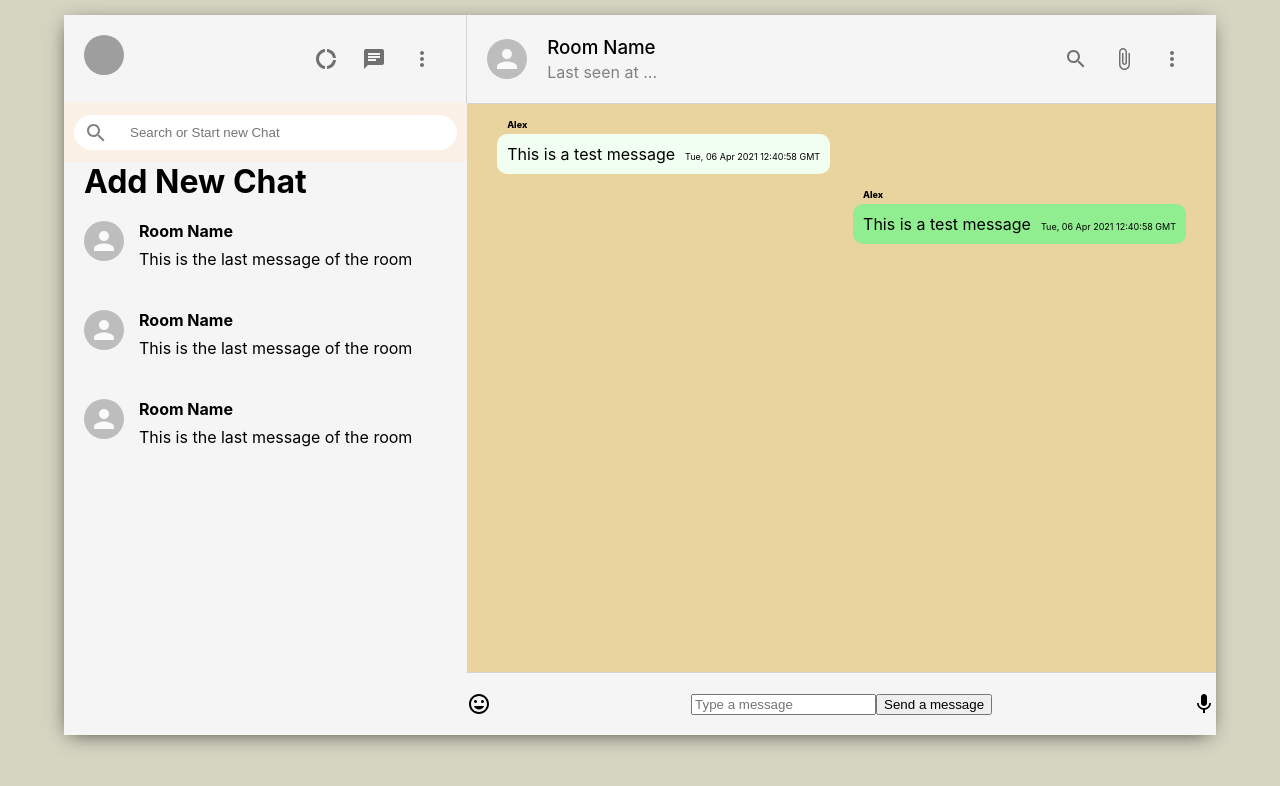
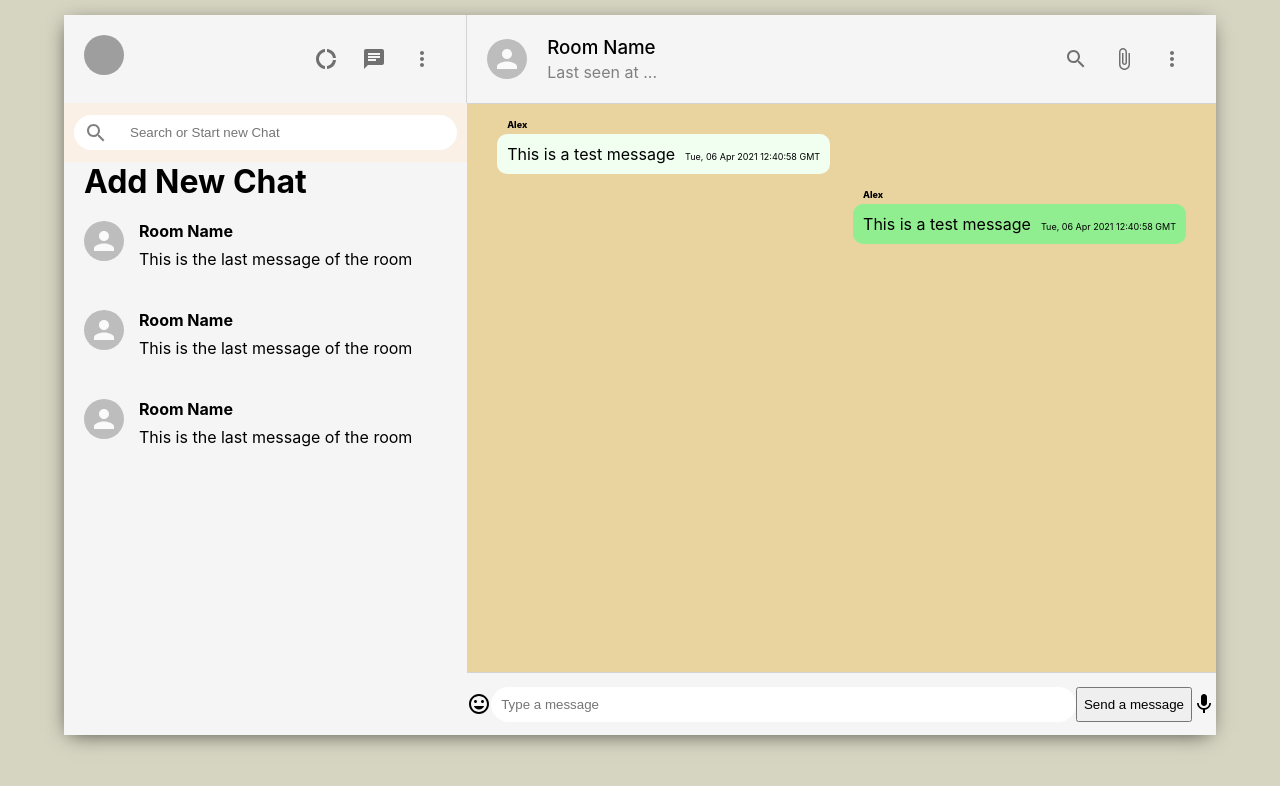
Before and after one commit to adospinoiu/MERN_WhatsApp_Clone, a React (Create React App) app in the folder whatsapp-clone/: page / in a window 1280 px wide. Shown: the top 786 px of the page. Built offline with nearby package versions, Linux system fonts and the light colour scheme; grey boxes are pictures that could not be loaded.

Commit message:
Added styling to the input field in the chat_footer

```diff
--- a/whatsapp-clone/src/Chat.css
+++ b/whatsapp-clone/src/Chat.css
@@ -68,3 +68,15 @@
     height: 62px;
     border-top: 1px solid lightgrey;
 }
+
+.chat__footer > form {
+    flex: 1;
+    display: flex;
+}
+
+.chat__footer > form > input {
+    flex: 1;
+    border-radius: 30px;
+    padding: 10px;
+    border: none;
+}
```
